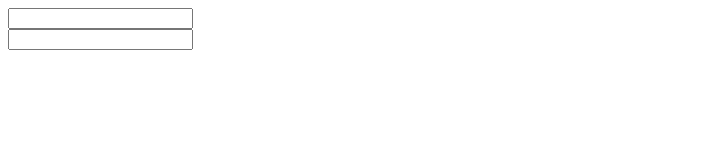
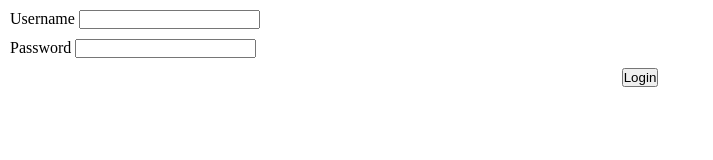
Before and after one commit to jintoppy/angularjs-basic-forms, a plain HTML site: page index.html in a window 1280 px wide. Shown: the whole page, without its empty margins (0-713 px from the left). Drawn offline with nearby package versions, Linux system fonts and the light colour scheme.

Commit message:
adding styles

```diff
--- a/app.component.html
+++ b/app.component.html
@@ -1,16 +1,20 @@
 <form name="myform" novalidate>
-    <div>
+    <div class="formgroup">
+        <label for="usernameinput">Username</label>
         <input
             type="text"
             ng-model="username"
             minlength="3"
             name="usernameinput">
     </div>
-    <div>
+    <div class="formgroup">
+            <label for="passwordinput">Password</label>
         <input
             type="text"
             ng-model="password"
             name="passwordinput">
     </div>
-
+    <div class="formactions">
+            <button type="submit">Login</button>
+    </div>
 </form>
--- a/index.html
+++ b/index.html
@@ -5,6 +5,7 @@
     <meta name="viewport" content="width=device-width, initial-scale=1.0">
     <meta http-equiv="X-UA-Compatible" content="ie=edge">
     <title>Document</title>
+    <link rel="stylesheet" href="style.css">
 </head>
 <body>
 
--- /dev/null
+++ b/style.css
@@ -0,0 +1,16 @@
+*{
+    margin: 0;
+    padding: 0;
+}
+input.ng-invalid{
+    border: 1px solid red;
+}
+
+.formgroup{
+    margin: 10px;
+}
+
+.formactions{
+    margin: 10px;
+    text-align: center;
+}
```
